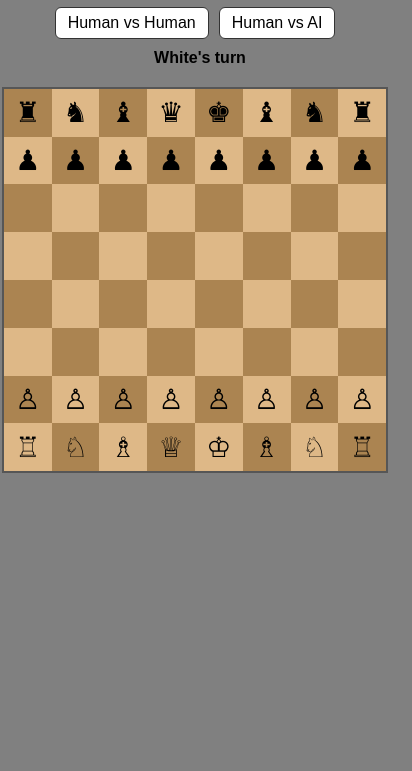
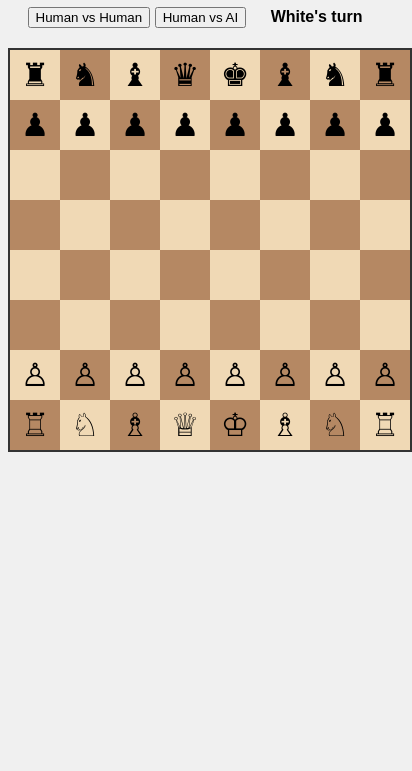
Before and after one commit to kittu-14623/chess., a plain HTML site: page index.html in a window 390 px wide. Shown: the part 73-844 px from the top of the page, 412 px wide, since content can reach past the window. Drawn offline with Linux system fonts and the light colour scheme.

Commit message:
Update style.css

```diff
--- a/style.css
+++ b/style.css
@@ -1,81 +1,40 @@
 
 body {
     font-family: Arial, sans-serif;
-    background: gray;
+    background: #f0f0f0;
     text-align: center;
-    margin: 0;
-    padding: 0;
 }
 #chessboard {
     display: grid;
-    grid-template-columns: repeat(8, 1fr);
-    grid-template-rows: repeat(8, 1fr);
+    grid-template-columns: repeat(8, 50px);
+    grid-template-rows: repeat(8, 50px);
     gap: 0;
     margin: 20px auto;
-    width: min(98vw, 98vh);
-    max-width: 100vw;
-    max-height: 80vh;
-    aspect-ratio: 1 / 1;
-    border: 2px solid #3333338a;
+    width: 400px;
+    border: 2px solid #333;
 }
 .square {
-    width: 100%;
-    height: 100%;
+    width: 50px;
+    height: 50px;
     display: flex;
     align-items: center;
     justify-content: center;
-    font-size: min(7vw, 7vh, 32px);
+    font-size: 32px;
     cursor: pointer;
-    box-sizing: border-box;
 }
 .square.light {
-    background: rgba(184, 133, 66, 0.76);
+    background: #f0d9b5;
 }
 .square.dark {
-    background: burlywood;
+    background: #b58863;
 }
 .selected {
-    outline: 2px  solid #007bff;
+    outline: 2px solid #007bff;
 }
 #controls {
     margin-bottom: 10px;
-    display: flex;
-    flex-wrap: wrap;
-    justify-content: center;
-    gap: 10px;
-}
-#controls button {
-    font-size: 1.1em;
-    padding: 8px 16px;
-    border-radius: 6px;
-    border: 1px solid #333;
-    background: #fff;
-    cursor: pointer;
-}
-#controls button:active {
-    background: #eee;
 }
 #turn-indicator {
     margin-left: 20px;
     font-weight: bold;
-    font-size: 1.1em;
 }
-
-@media (max-width: 600px) {
-    #chessboard {
-        width: min(98vw, 98vh);
-        max-width: 100vw;
-        max-height: 80vh;
-    }
-    .square {
-        font-size: min(8vw, 8vh, 28px);
-    }
-    #controls button {
-        font-size: 1em;
-        padding: 6px 12px;
-    }
-    #turn-indicator {
-        font-size: 1em;
-        margin-left: 10px;
-    }
-}
```
